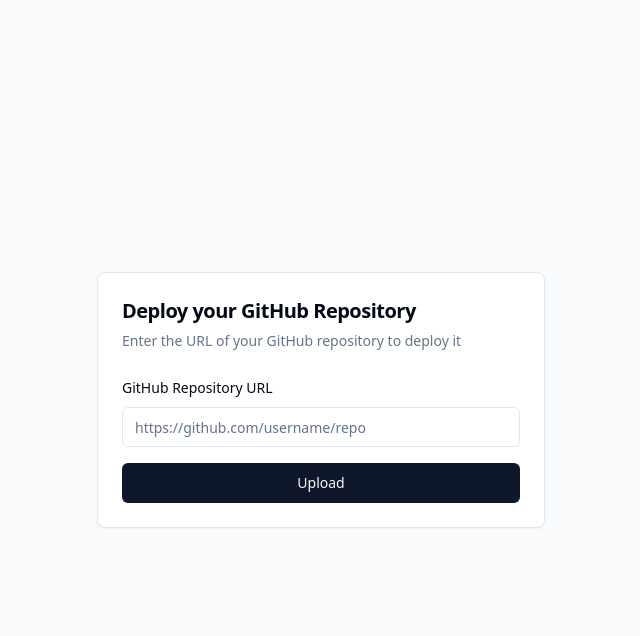
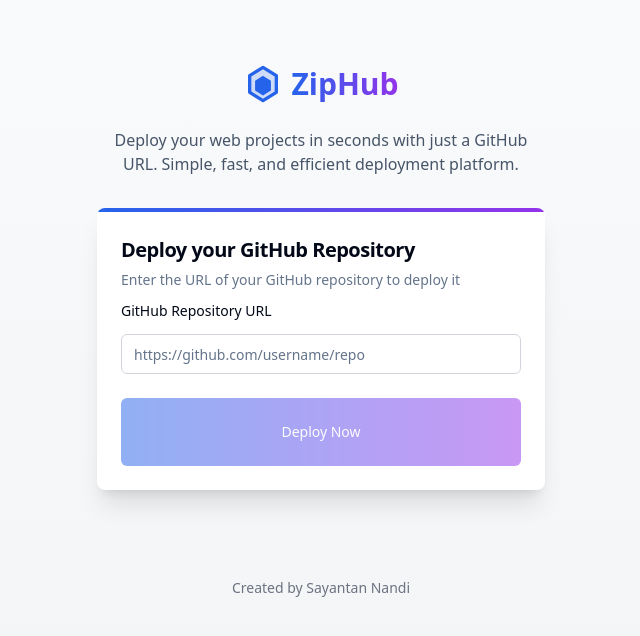
Before and after one commit to sayantann7/vercel-clone, a React (Vite) app in the folder vercel-frontend/: page / in a window 1280 px wide. Shown: the top 636 px of the page, without its empty margins (319-959 px from the left). Built offline with nearby package versions, Linux system fonts and the light colour scheme.

Commit message:
frontend changes

```diff
--- a/vercel-frontend/src/components/landing.tsx
+++ b/vercel-frontend/src/components/landing.tsx
@@ -1,12 +1,8 @@
-/**
- * This code was generated by v0 by Vercel.
- * @see https://v0.dev/t/t2FzPqLEgx2
- */
 import { CardTitle, CardDescription, CardHeader, CardContent, Card } from "@/components/ui/card"
 import { Label } from "@/components/ui/label"
 import { Input } from "@/components/ui/input"
 import { Button } from "@/components/ui/button"
-import { useState } from "react"
+import { useState, useEffect } from "react"
 import axios from "axios"
 
 const BACKEND_UPLOAD_URL = "http://localhost:3001";
@@ -16,64 +12,208 @@ export function Landing() {
   const [uploadId, setUploadId] = useState("");
   const [uploading, setUploading] = useState(false);
   const [deployed, setDeployed] = useState(false);
+  const [progress, setProgress] = useState(0);
 
-  return (
-    <main className="flex flex-col items-center justify-center min-h-screen bg-gray-50 dark:bg-gray-900 p-4">
-      <Card className="w-full max-w-md">
-        <CardHeader>
-          <CardTitle className="text-xl">Deploy your GitHub Repository</CardTitle>
-          <CardDescription>Enter the URL of your GitHub repository to deploy it</CardDescription>
-        </CardHeader>
-        <CardContent>
-          <div className="space-y-4">
-            <div className="space-y-2">
-              <Label htmlFor="github-url">GitHub Repository URL</Label>
-              <Input
-                onChange={(e) => {
-                  setRepoUrl(e.target.value);
-                }}
-                placeholder="https://github.com/username/repo"
-              />
-            </div>
-            <Button onClick={async () => {
+  // Simulated progress for visual feedback during deployment
+  useEffect(() => {
+    let interval: number | null = null;
+    if (uploadId && !deployed) {
+      interval = setInterval(() => {
+        setProgress(prev => Math.min(prev + Math.random() * 15, 95));
+      }, 1000);
+    } else if (deployed) {
+      setProgress(100);
+    }
+    return () => {
+      if (interval) clearInterval(interval);
+    };
+  }, [uploadId, deployed]);
+
+  const handleDeploy = async () => {
+    if (!repoUrl) return;
+
     setUploading(true);
+    setProgress(10);
+
+    try {
       const res = await axios.post(`${BACKEND_UPLOAD_URL}/deploy`, {
         repoUrl: repoUrl
       });
       setUploadId(res.data.id);
       setUploading(false);
-              const interval = setInterval(async () => {
+
+      const statusInterval = setInterval(async () => {
+        try {
           const response = await axios.get(`${BACKEND_UPLOAD_URL}/status?id=${res.data.id}`);
-
           if (response.data.status === "deployed") {
-                  clearInterval(interval);
+            clearInterval(statusInterval);
             setDeployed(true);
           }
-              }, 3000)
-            }} disabled={uploadId !== "" || uploading} className="w-full" type="submit">
-              {uploadId ? `Deploying (${uploadId})` : uploading ? "Uploading..." : "Upload"}
+        } catch (error) {
+          console.error("Error checking deployment status:", error);
+        }
+      }, 3000);
+    } catch (error) {
+      console.error("Deployment error:", error);
+      setUploading(false);
+    }
+  };
+
+  return (
+    <main className="min-h-screen bg-gradient-to-b from-gray-50 to-gray-100 dark:from-gray-900 dark:to-gray-800">
+      {/* Header with Logo */}
+      <div className="flex flex-col items-center pt-16 pb-8">
+        <div className="flex items-center mb-6">
+          <svg
+            viewBox="0 0 24 24"
+            className="w-10 h-10 text-blue-600 dark:text-blue-400 mr-2"
+            fill="none"
+            xmlns="http://www.w3.org/2000/svg"
+          >
+            <path
+              d="M12 2L20 7V17L12 22L4 17V7L12 2Z"
+              fill="currentColor"
+              fillOpacity="0.2"
+              stroke="currentColor"
+              strokeWidth="2"
+              strokeLinecap="round"
+              strokeLinejoin="round"
+            />
+            <path
+              d="M12 8L16 10.5V15.5L12 18L8 15.5V10.5L12 8Z"
+              fill="currentColor"
+              stroke="currentColor"
+              strokeWidth="1.5"
+            />
+          </svg>
+          <h1 className="text-3xl font-extrabold text-transparent bg-clip-text bg-gradient-to-r from-blue-600 to-purple-600 dark:from-blue-400 dark:to-purple-400">
+            ZipHub
+          </h1>
+        </div>
+        <p className="text-slate-600 dark:text-slate-400 text-center max-w-md">
+          Deploy your web projects in seconds with just a GitHub URL.
+          Simple, fast, and efficient deployment platform.
+        </p>
+      </div>
+
+      <div className="container mx-auto px-4 flex flex-col items-center pb-16">
+        {/* Main Deployment Card */}
+        <Card className="w-full max-w-md bg-white dark:bg-gray-800 shadow-xl border-0 overflow-hidden">
+          <div className="h-1 bg-gradient-to-r from-blue-600 to-purple-600"></div>
+          <CardHeader className="pb-2">
+            <CardTitle className="text-xl font-bold">Deploy your GitHub Repository</CardTitle>
+            <CardDescription>Enter the URL of your GitHub repository to deploy it</CardDescription>
+          </CardHeader>
+          <CardContent>
+            <div className="space-y-6">
+              <div className="space-y-3">
+                <Label htmlFor="github-url" className="font-medium">GitHub Repository URL</Label>
+                <Input
+                  id="github-url"
+                  onChange={(e) => setRepoUrl(e.target.value)}
+                  value={repoUrl}
+                  placeholder="https://github.com/username/repo"
+                  className="border-gray-300 dark:border-gray-600 focus:ring-2 focus:ring-blue-500 dark:focus:ring-blue-500"
+                />
+              </div>
+
+              {uploadId && !deployed && (
+                <div className="space-y-2">
+                  <div className="flex justify-between text-sm">
+                    <span className="text-slate-600 dark:text-slate-400">Deploying...</span>
+                    <span className="text-blue-600 dark:text-blue-400">{Math.round(progress)}%</span>
+                  </div>
+                  <div className="h-1.5 w-full bg-gray-200 dark:bg-gray-700 rounded-full overflow-hidden">
+                    <div
+                      className="h-full bg-gradient-to-r from-blue-500 to-purple-500 rounded-full transition-all duration-500 ease-out"
+                      style={{ width: `${progress}%` }}
+                    />
+                  </div>
+                </div>
+              )}
+
+              <Button
+                onClick={handleDeploy}
+                disabled={uploadId !== "" || uploading || !repoUrl}
+                className="w-full bg-gradient-to-r from-blue-600 to-purple-600 hover:from-blue-700 hover:to-purple-700 transition-all duration-200 border-0 font-medium py-6 h-auto"
+              >
+                {uploadId ? `Deploying (${uploadId})` : uploading ? "Uploading..." : "Deploy Now"}
               </Button>
             </div>
           </CardContent>
         </Card>
-      {deployed && <Card className="w-full max-w-md mt-8">
-        <CardHeader>
-          <CardTitle className="text-xl">Deployment Status</CardTitle>
-          <CardDescription>Your website is successfully deployed!</CardDescription>
+
+        {/* Deployment Success Card */}
+        {deployed && (
+          <Card className="w-full max-w-md mt-8 bg-white dark:bg-gray-800 shadow-xl border-0 overflow-hidden animate-fadeIn">
+            <div className="h-1 bg-gradient-to-r from-emerald-500 to-green-500"></div>
+            <div className="absolute -top-10 left-1/2 transform -translate-x-1/2">
+              <div className="bg-gradient-to-r from-emerald-500 to-green-500 rounded-full p-2 shadow-lg animate-bounce">
+                <svg className="w-8 h-8 text-white" fill="none" viewBox="0 0 24 24" stroke="currentColor">
+                  <path strokeLinecap="round" strokeLinejoin="round" strokeWidth={2} d="M5 13l4 4L19 7" />
+                </svg>
+              </div>
+            </div>
+            <CardHeader className="pb-2 pt-6">
+              <CardTitle className="text-xl font-bold text-green-600 dark:text-green-500">Deployment Successful!</CardTitle>
+              <CardDescription>Your website is now live and ready to be visited</CardDescription>
             </CardHeader>
-        <CardContent>
-          <div className="space-y-2">
-            <Label htmlFor="deployed-url">Deployed URL</Label>
-            <Input id="deployed-url" readOnly type="url" value={`http://${uploadId}.vercel.com:3001/index.html`} />
+            <CardContent className="space-y-6">
+              <div className="space-y-3">
+                <Label htmlFor="deployed-url" className="font-medium">Deployed URL</Label>
+                <div className="relative">
+                  <Input
+                    id="deployed-url"
+                    readOnly
+                    type="url"
+                    value={`http://${uploadId}.ziphub.site`}
+                    className="pr-10 bg-gray-50 dark:bg-gray-700 font-mono text-sm"
+                  />
+                  <button
+                    onClick={() => navigator.clipboard.writeText(`http://${uploadId}.ziphub.site`)}
+                    className="absolute right-2 top-1/2 transform -translate-y-1/2 text-gray-500 hover:text-blue-600 dark:hover:text-blue-400"
+                    title="Copy to clipboard"
+                  >
+                    <svg className="w-5 h-5" fill="none" viewBox="0 0 24 24" stroke="currentColor">
+                      <path strokeLinecap="round" strokeLinejoin="round" strokeWidth={2} d="M8 16H6a2 2 0 01-2-2V6a2 2 0 012-2h8a2 2 0 012 2v2m-6 12h8a2 2 0 002-2v-8a2 2 0 00-2-2h-8a2 2 0 00-2 2v8a2 2 0 002 2z" />
+                    </svg>
+                  </button>
                 </div>
-          <br />
-          <Button className="w-full" variant="outline">
-            <a href={`http://${uploadId}.ziphub.site`} target="_blank">
+              </div>
+
+              <Button className="w-full bg-white dark:bg-gray-700 text-blue-600 dark:text-blue-400 border border-blue-600 dark:border-blue-400 hover:bg-blue-50 dark:hover:bg-gray-600 transition-colors duration-200 font-medium h-12">
+                <a
+                  href={`http://${uploadId}.ziphub.site`}
+                  target="_blank"
+                  rel="noopener noreferrer"
+                  className="flex items-center justify-center w-full h-full"
+                >
+                  <svg className="w-5 h-5 mr-2" fill="none" viewBox="0 0 24 24" stroke="currentColor">
+                    <path strokeLinecap="round" strokeLinejoin="round" strokeWidth={2} d="M10 6H6a2 2 0 00-2 2v10a2 2 0 002 2h10a2 2 0 002-2v-4M14 4h6m0 0v6m0-6L10 14" />
+                  </svg>
                   Visit Website
                 </a>
               </Button>
             </CardContent>
-      </Card>}
+          </Card>
+        )}
+      </div>
+
+      {/* Footer */}
+      <footer className="py-6 text-center text-sm text-gray-500 dark:text-gray-400">
+        <p>Created by Sayantan Nandi </p>
+      </footer>
+
+      {/* Add global CSS for animations */}
+      <style jsx global>{`
+        @keyframes fadeIn {
+          from { opacity: 0; transform: translateY(10px); }
+          to { opacity: 1; transform: translateY(0); }
+        }
+        .animate-fadeIn {
+          animation: fadeIn 0.5s ease-out forwards;
+        }
+      `}</style>
     </main>
   )
 }
```
Lines whose indentation alone changed are shown as unchanged.
